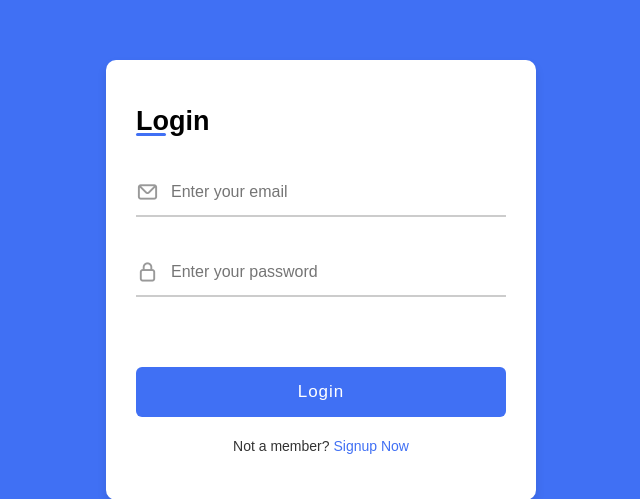
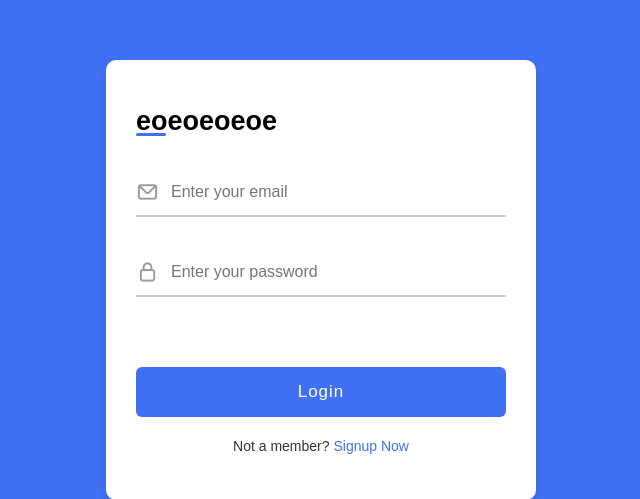
Before and after one commit to atakux/College-Marketplace, a Python web app: template templates/index.html in a window 1280 px wide. Shown: the part 120-619 px from the top of the page, without its empty margins (319-959 px from the left). Run offline with Jinja, Linux system fonts and the light colour scheme; the template is opened without the code that fills it, so the values that code supplies are empty; some libraries are stand-ins or nearby versions.

Commit message:
Update index.html

```diff
--- a/templates/index.html
+++ b/templates/index.html
@@ -17,7 +17,7 @@
     <div class="container">
         <div class="forms" style="height: 440px !important;">
             <div class="form login">
-                <span class="title">Login</span>
+                <span class="title">eoeoeoeoe</span>
                 <form method="POST">
                     <div class="input-field">
                         <input type="email" id="email" name="email" placeholder="Enter your email" autocomplete="off" required>
```
